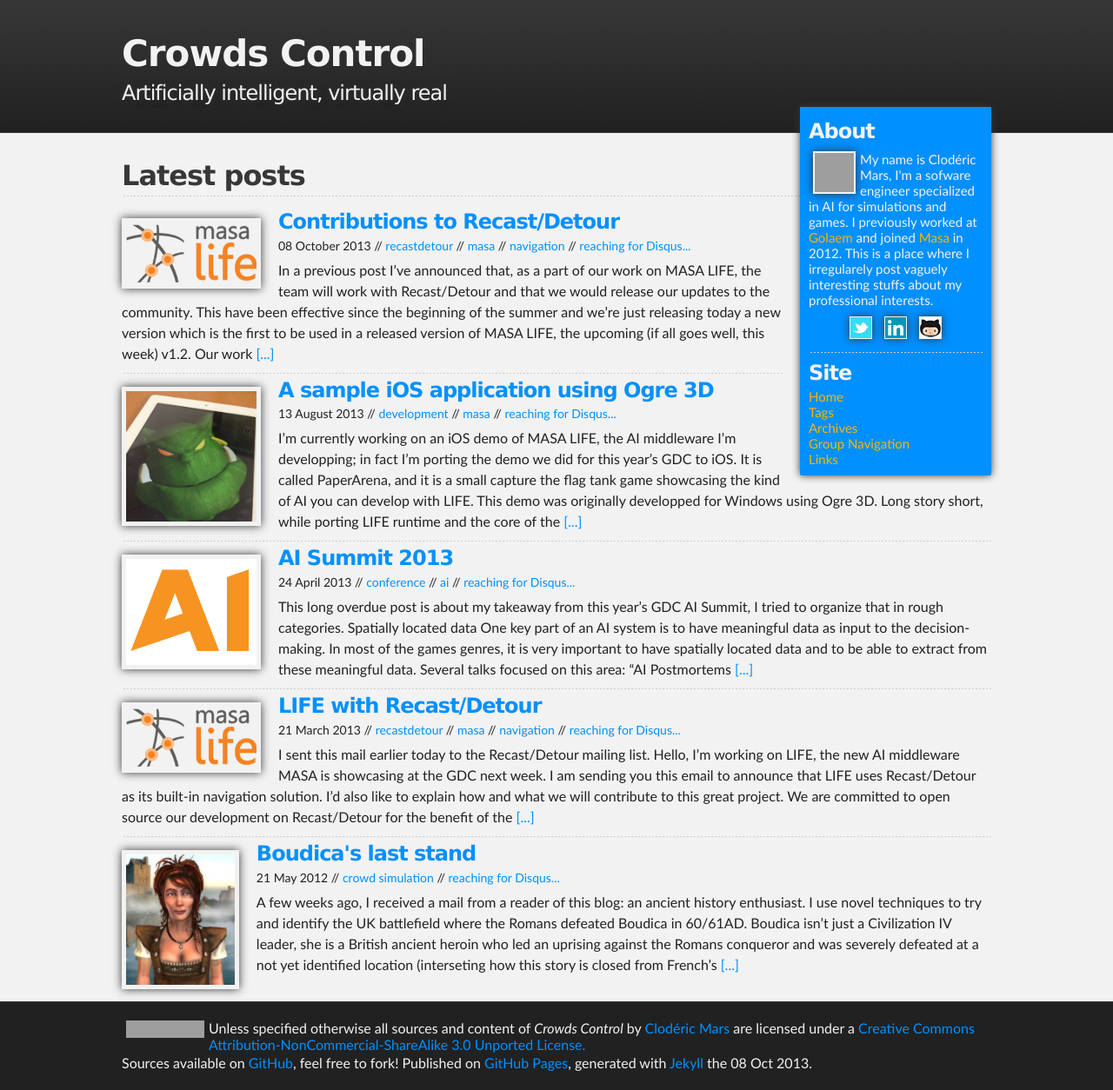
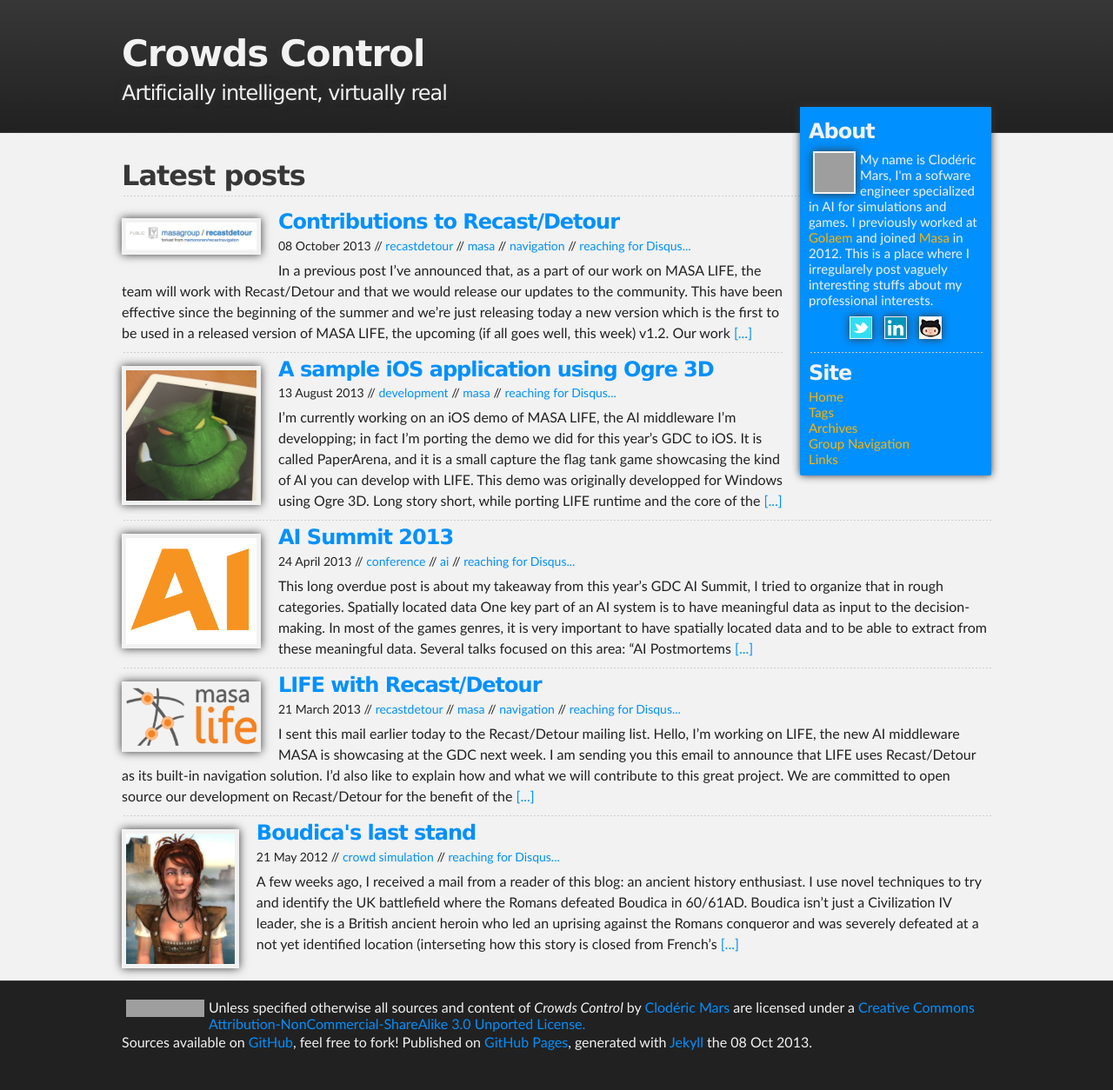
Before and after one commit to cloderic/www, a Jekyll site: the page built from index.markdown, in a window 1280 px wide. Shown: the whole page at 87% size. Built offline with Jekyll 4.4.1, drawn with Linux system fonts in a browser that asks for light colours; comment, search, counter and statistics services are not loaded; after the commit the page ends 1230 px from its top, so only the background shows below that; grey boxes are pictures that could not be loaded.

Commit message:
Adding a post picture

```diff
--- a/_posts/2013-10-08-contributions-to-recastdetour.markdown
+++ b/_posts/2013-10-08-contributions-to-recastdetour.markdown
@@ -1,7 +1,7 @@
 ---
 layout: post
 title: "Contributions to Recast/Detour"
-img: "/images/posts/2013/masa-life-logo.png"
+img: "/images/posts/2013/recastdetour-fork.png"
 tags:
  - recastdetour
  - masa
```
Also changed, not shown: images/posts/2013/recastdetour-fork.png (added).
